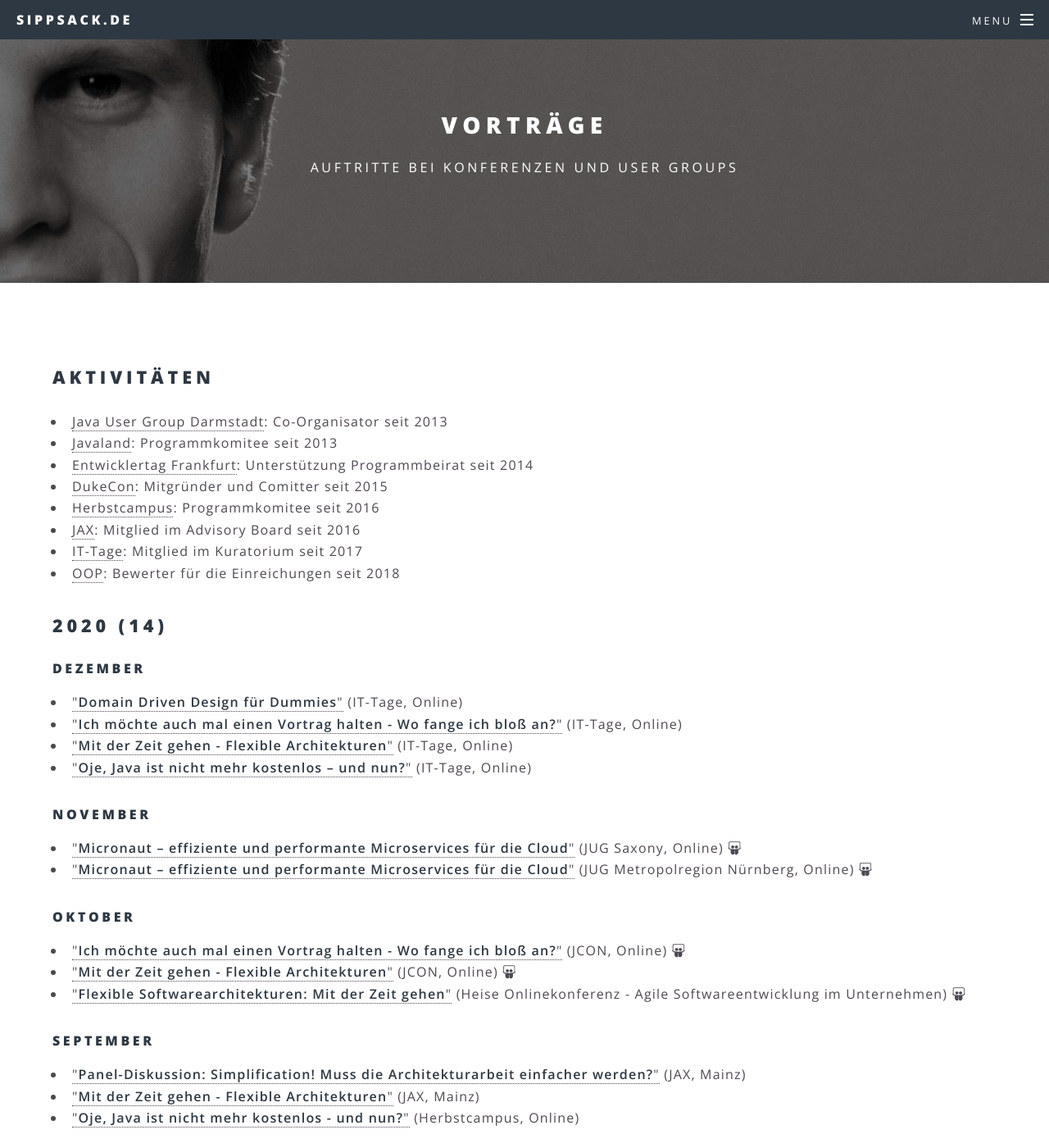
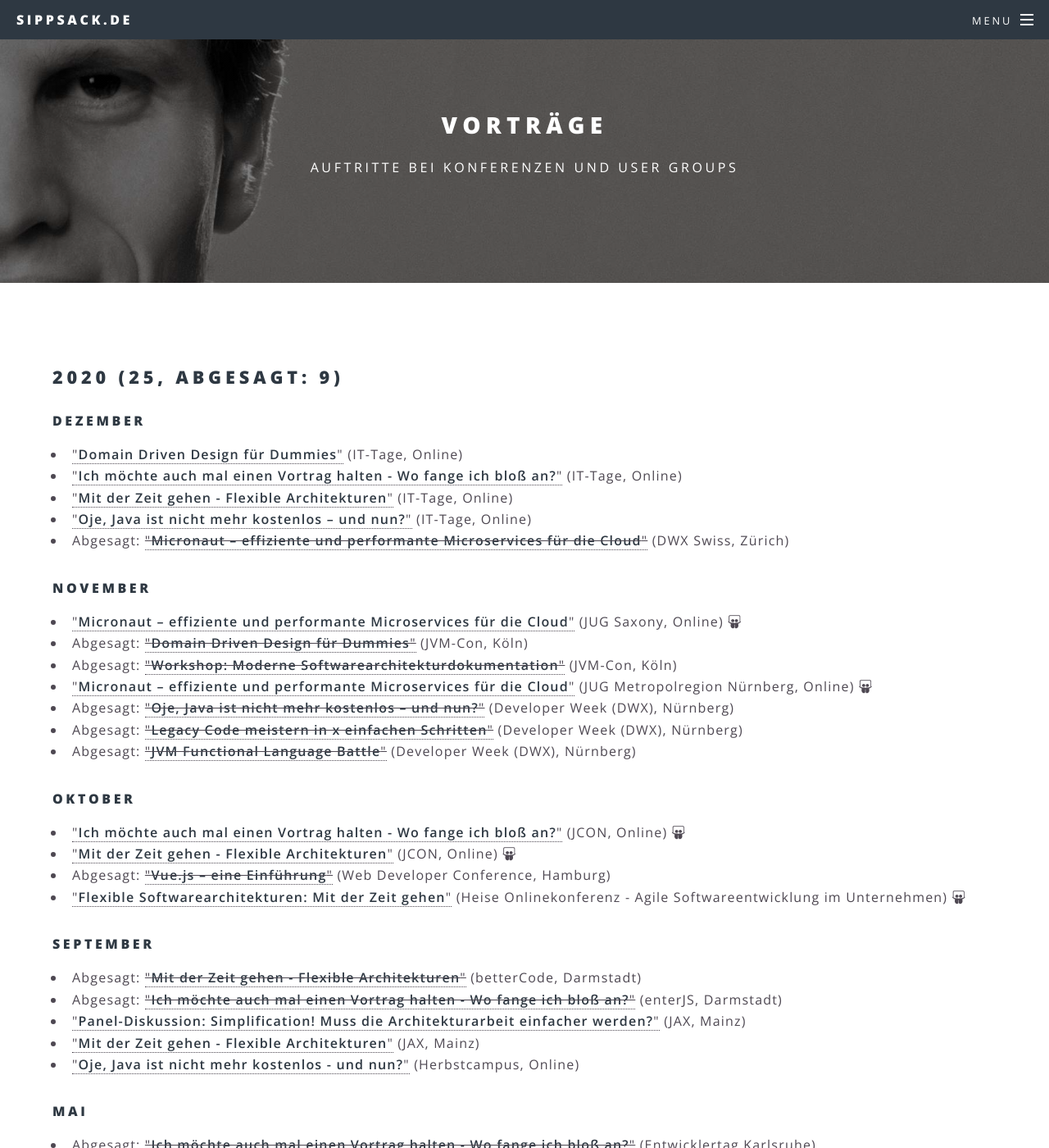
Before and after one commit to sippsack/sippsack.github.io, a Jekyll site: the page built from talks.md, in a window 1280 px wide and 1400 px high. Shown: the whole window at 82% size. Built offline with Jekyll 4.4.1, drawn with Linux system fonts in a browser that asks for light colours; some of the changed text lies outside the part shown.

Commit message:
updated talks

```diff
--- a/_data/talks.yaml
+++ b/_data/talks.yaml
@@ -17,9 +17,15 @@
       link: https://www.ittage.informatik-aktuell.de/
     - conference: IT-Tage
       title: Oje, Java ist nicht mehr kostenlos – und nun?
-      date: 2020-12-09
+      date: 2020-12-08
       location: Online
       link: https://www.ittage.informatik-aktuell.de/
+    - conference: DWX Swiss
+      canceled: true
+      title: Micronaut – effiziente und performante Microservices für die Cloud
+      date: 2020-12-08
+      location: Zürich
+      link: https://www.developer-week.ch/programm-2020/#/talk/micronaut-effiziente-und-performante-microservices-fur-die-cloud
   - November:
     - conference: JUG Saxony
       title: "Micronaut – effiziente und performante Microservices für die Cloud"
@@ -27,12 +33,42 @@
       location: Online
       slides: https://www.oio.de/m/konf/jax2019/Micronaut_Jax2019.pdf
       link: https://jugsaxony.org/2020/11/05/virtuelles-130-treffen-micronaut-effiziente-microservices-fuer-die-cloud/
+    - conference: JVM-Con
+      canceled: true
+      title: Domain Driven Design für Dummies
+      date: 2020-11-24
+      location: Köln
+      link: https://www.jvm-con.de/
+    - conference: JVM-Con
+      canceled: true
+      title: "Workshop: Moderne Softwarearchitekturdokumentation"
+      date: 2020-11-23
+      location: Köln
+      link: https://www.jvm-con.de/
     - conference: JUG Metropolregion Nürnberg
       title: "Micronaut – effiziente und performante Microservices für die Cloud"
       date: 2020-11-10
       location: Online
       slides: https://www.oio.de/m/konf/jax2019/Micronaut_Jax2019.pdf
       link: http://www.jug-n.de/treffen/
+    - conference: Developer Week (DWX)
+      canceled: true
+      title: Oje, Java ist nicht mehr kostenlos – und nun?
+      date: 2020-11-04
+      location: Nürnberg
+      link: https://www.developer-week.de/programm-2020/#/talk/oje-java-ist-nicht-mehr-kostenlos-und-nun
+    - conference: Developer Week (DWX)
+      canceled: true
+      title: Legacy Code meistern in x einfachen Schritten
+      date: 2020-11-04
+      location: Nürnberg
+      link: https://www.developer-week.de/programm-2020/#/talk/legacy-code-meistern-in-x-einfachen-schritten
+    - conference: Developer Week (DWX)
+      canceled: true
+      title: JVM Functional Language Battle
+      date: 2020-11-03
+      location: Nürnberg
+      link: https://www.developer-week.de/programm-2020/#/talk/jvm-functional-language-battle-2
   - Oktober:
     - conference: JCON
       title: Ich möchte auch mal einen Vortrag halten - Wo fange ich bloß an?
@@ -46,6 +82,12 @@
       location: Online
       link: https://www.jcon.one/
       slides: https://www.embarc.de/vortraege-auf-der-jcon-online-konferenz/
+    - conference: Web Developer Conference
+      canceled: virtuelles-130-treffen-micronaut-effiziente-microservices-fuer-die-cloud
+      title: Vue.js – eine Einführung
+      date: 2020-10-14
+      location: Hamburg
+      link: https://www.web-developer-conference.de/programm-2020/
     - conference: Heise Onlinekonferenz - Agile Softwareentwicklung im Unternehmen
       title: "Flexible Softwarearchitekturen: Mit der Zeit gehen"
       date: 2020-10-13
@@ -53,6 +95,18 @@
       link: https://heise-onlinekonferenzen.de/agile-con
       slides: https://www.embarc.de/flexible-softwarearchitekturen-heise-online-konferenz-2020/
   - September:
+    - conference: betterCode
+      canceled: true
+      title: Mit der Zeit gehen - Flexible Architekturen
+      date: 2020-09-30
+      location: Darmstadt
+      link: https://www.bettercode.eu/
+    - conference: enterJS
+      canceled: true
+      title: Ich möchte auch mal einen Vortrag halten - Wo fange ich bloß an?
+      date: 2020-09-29
+      location: Darmstadt
+      link: http://enterjs.de/lecture.php?id=11521
     - conference: JAX
       title: "Panel-Diskussion: Simplification! Muss die Architekturarbeit einfacher werden?"
       date: 2020-09-09
@@ -68,6 +122,13 @@
       date: 2020-09-02
       location: Online
       link: https://www.herbstcampus.de/lecture_compact.php?id=12143&source=0
+  - Mai:
+    - conference: Entwicklertag Karlsruhe
+      canceled: true
+      title: Ich möchte auch mal einen Vortrag halten - Wo fange ich bloß an?
+      date: 2020-05-28
+      location: Karlsruhe
+      link: https://entwicklertag.de/karlsruhe/2019/
   - Februar:
     - conference: Entwicklertag Frankfurt
       title: "Ich möchte auch mal einen Vortrag halten - Wo fange ich bloß an?"
@@ -81,6 +142,11 @@
       location: Essen
       link: https://www.meetup.com/JUG-Essen/events/268263142/
       slides: https://www.oio.de/m/konf/jax2019/Micronaut_Jax2019.pdf
+    - conference: Code Days @ OOP
+      title: Oje, Java ist nicht mehr kostenlos – und nun?
+      date: 2020-02-06
+      location: München
+      link: https://www.code-days.de/programm/programm-details/402/
 2019:
   - Dezember:
     - conference: OIO Hauskonferenz
--- a/_includes/numberOfTalksPerYear.html
+++ b/_includes/numberOfTalksPerYear.html
@@ -1 +1 @@
-{% assign numberOfTalks = 0 %}{% for months in include.year %}{% for month in months %}{% assign numberThisMonth = month[1] | size %}{% assign numberOfTalks = numberOfTalks | plus: numberThisMonth %}{% endfor %}{% endfor %}{{ numberOfTalks }}
+{% assign numberOfTalks = 0 %}{% assign numberOfCanceledTalks = 0 %}{% for months in include.year %}{% for month in months %}{% assign numberThisMonth = month[1] | size %}{% assign numberCanceledThisMonth = month[1] | where:"canceled",true | size %}{% assign numberOfTalks = numberOfTalks | plus: numberThisMonth %}{% assign numberOfCanceledTalks = numberOfCanceledTalks | plus: numberCanceledThisMonth %}{% endfor %}{% endfor %}{{ numberOfTalks }}{% if numberOfCanceledTalks > 0 %}, Abgesagt: {{ numberOfCanceledTalks }}{% endif %}
--- a/talks.md
+++ b/talks.md
@@ -4,15 +4,6 @@ title: Vorträge
 description: Auftritte bei Konferenzen und User Groups
 permalink: /talks/
 ---
-
-<h2>Aktivitäten</h2>
-<ul class="talk-list">
-{% for activity in site.data.portfolio.activities %}
-	<li><a href="{{ activity.link }}">{{ activity.event }}</a>: {{ activity.activity }} seit {{ activity.since }}</li>
-{% endfor %}
-</ul>
-
-
 
 {% for year in site.data.talks %}
 {% assign yearTalks = year[1] %}
@@ -22,7 +13,7 @@ permalink: /talks/
 <h4>{{ month[0] }}</h4>
 <ul class="talk-list">
         {% for talk in month[1] %}
-		<li>{% if talk.link %}<a href="{{ talk.link }}">{% endif %}"<b>{{ talk.title }}</b>"{% if talk.link %}</a>{% endif %} ({{ talk.conference}}{% unless talk.conference contains talk.location %}, {{ talk.location }}{% endunless %}){% if talk.slides %} <a class="icon" href="{{ talk.slides }}"><i title="Folien" class="fa fa-slideshare" aria-hidden="true"></i></a>{% endif %}{% if talk.sourcecode %} <a class="icon" href="{{ talk.sourcecode }}"><i title="Sourcecode" class="fa fa-github" aria-hidden="true"></i></a>{% endif %}{% if talk.video %} <a class="icon" href="{{ talk.video }}"><i title="Video" class="fa fa-video-camera" aria-hidden="true"></i></a>{% endif %}</li>
+		<li>{% if talk.canceled %}Abgesagt: {% endif %}{% if talk.link %}<a {% if talk.canceled %} style="text-decoration:line-through;"{% endif %} href="{{ talk.link }}">{% endif %}"<b>{{ talk.title }}</b>"{% if talk.link %}</a>{% endif %} ({{ talk.conference}}{% unless talk.conference contains talk.location %}, {{ talk.location }}{% endunless %}){% if talk.slides %} <a class="icon" href="{{ talk.slides }}"><i title="Folien" class="fa fa-slideshare" aria-hidden="true"></i></a>{% endif %}{% if talk.sourcecode %} <a class="icon" href="{{ talk.sourcecode }}"><i title="Sourcecode" class="fa fa-github" aria-hidden="true"></i></a>{% endif %}{% if talk.video %} <a class="icon" href="{{ talk.video }}"><i title="Video" class="fa fa-video-camera" aria-hidden="true"></i></a>{% endif %}</li>
         {% endfor %}
 </ul>
         {% endfor %}
```
